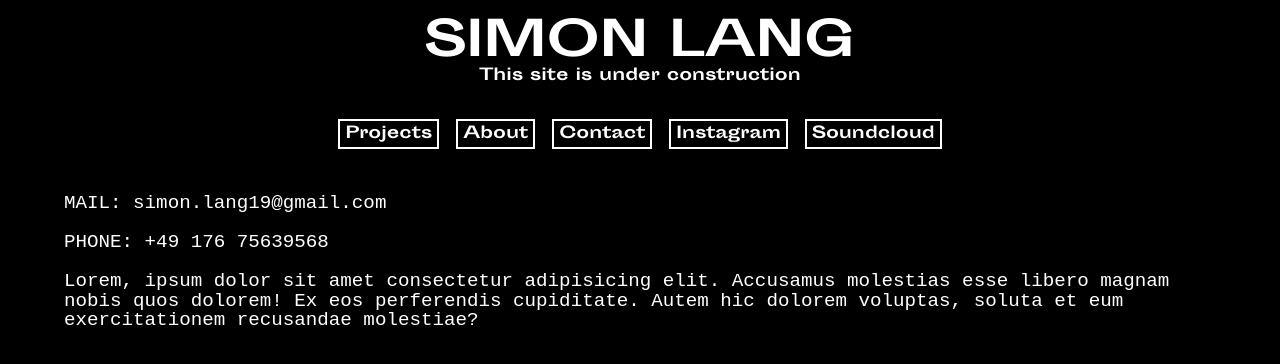
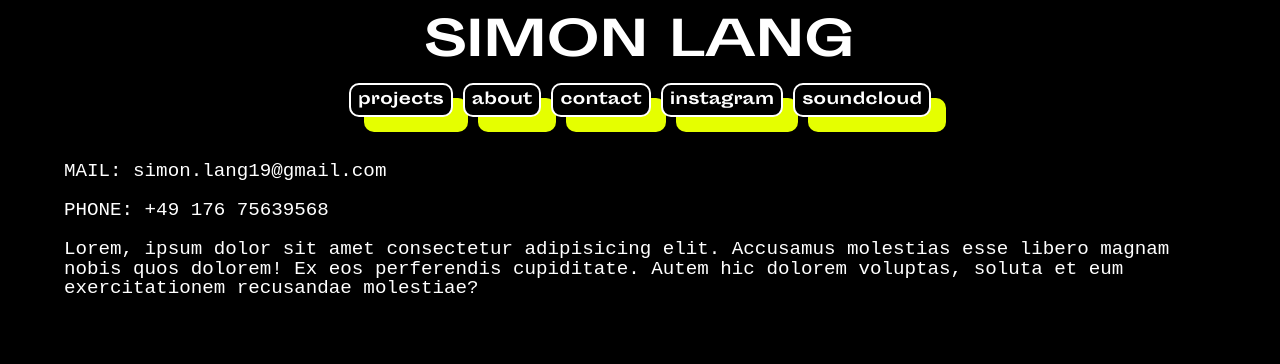
Before and after one commit to simonslang/space, a plain HTML site: page contact.html in a window 1280 px wide. Drawn offline with Linux system fonts and the light colour scheme.

Commit message:
funky shadows

```diff
--- a/contact.html
+++ b/contact.html
@@ -37,25 +37,32 @@
 			<div class="name">
 				<div class="header">
 					<h1>SIMON LANG</h1>
-					<h3>This site is under construction</h3>
 				</div>
 			</div>
 			<div class="nav">
 				<nav>
 					<div class="navbutton">
-						<a href="index.html">Projects</a>
+						<a href="index.html">projects</a>
 					</div>
+				</nav>
+				<nav>
 					<div class="navbutton">
-						<a href="about.html">About</a>
+						<a href="about.html">about</a>
 					</div>
+				</nav>
+				<nav>
 					<div class="navbutton">
-						<a href="contact.html">Contact</a>
+						<a href="contact.html">contact</a>
 					</div>
+				</nav>
+				<nav>
 					<div class="navbutton">
-						<a href="https://www.instagram.com/simonslang/">Instagram</a>
+						<a href="https://www.instagram.com/simonslang/">instagram</a>
 					</div>
+				</nav>
+				<nav>
 					<div class="navbutton">
-						<a href="https://soundcloud.com/simoenchenzitroenchen">Soundcloud</a>
+						<a href="https://soundcloud.com/simoenchenzitroenchen">soundcloud</a>
 					</div>
 				</nav>
 			</div>
--- a/projects/style.css
+++ b/projects/style.css
@@ -66,24 +66,31 @@ header {
 }
 
 .nav {
-	height: 200px;
+	width: 100%;
+	margin-bottom: 10px;
+	margin-top: 10px;
 	display: flex;
 	flex-direction: row;
+	flex-wrap: wrap;
 	justify-content: center;
 	align-content: center;
-	align-items: center;
-
 }
 
 .navbutton{
     font-family: 'Sporting_Grotesque_Bold', serif;
-    color: white;
+	background-color: rgb(0, 0, 0);
+    color: rgb(255, 255, 255);
     display: inline-block;
     border-style: solid;
     border-width: 2px;
-	padding: 5px;
-	margin: 10px;
-	display: flex;
+	border-radius: 10px;
+	box-shadow: 15px 15px rgb(229, 255, 0);
+	padding: 7px;
+	margin: 5px;
+	align-self: center;
+}
+.navbutton a {
+	color: rgb(255, 255, 255);
 }
 
 h1 {
--- a/style.css
+++ b/style.css
@@ -66,13 +66,19 @@ header {
 
 .navbutton{
     font-family: 'Sporting_Grotesque_Bold', serif;
-    color: white;
+	background-color: rgb(0, 0, 0);
+    color: rgb(255, 255, 255);
     display: inline-block;
     border-style: solid;
     border-width: 2px;
-	padding: 5px;
+	border-radius: 10px;
+	box-shadow: 15px 15px rgb(229, 255, 0);
+	padding: 7px;
 	margin: 5px;
 	align-self: center;
+}
+.navbutton a {
+	color: rgb(255, 255, 255);
 }
 
 .cards {
```
Also changed, not shown: about.html (+13 -5 lines), projects/waves.html (+38 -16 lines).
